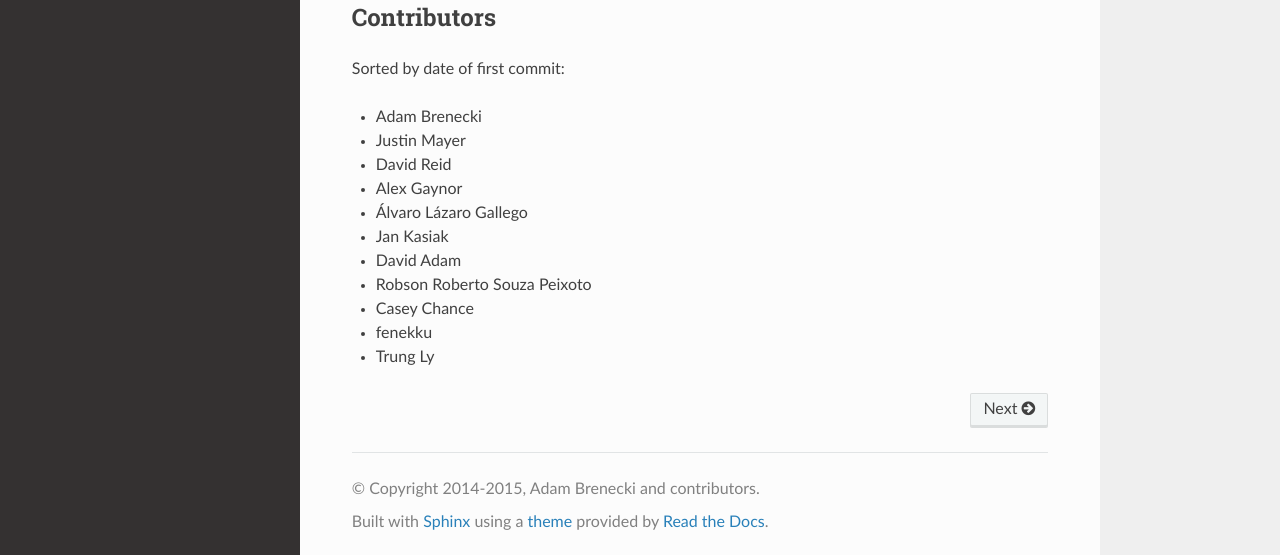
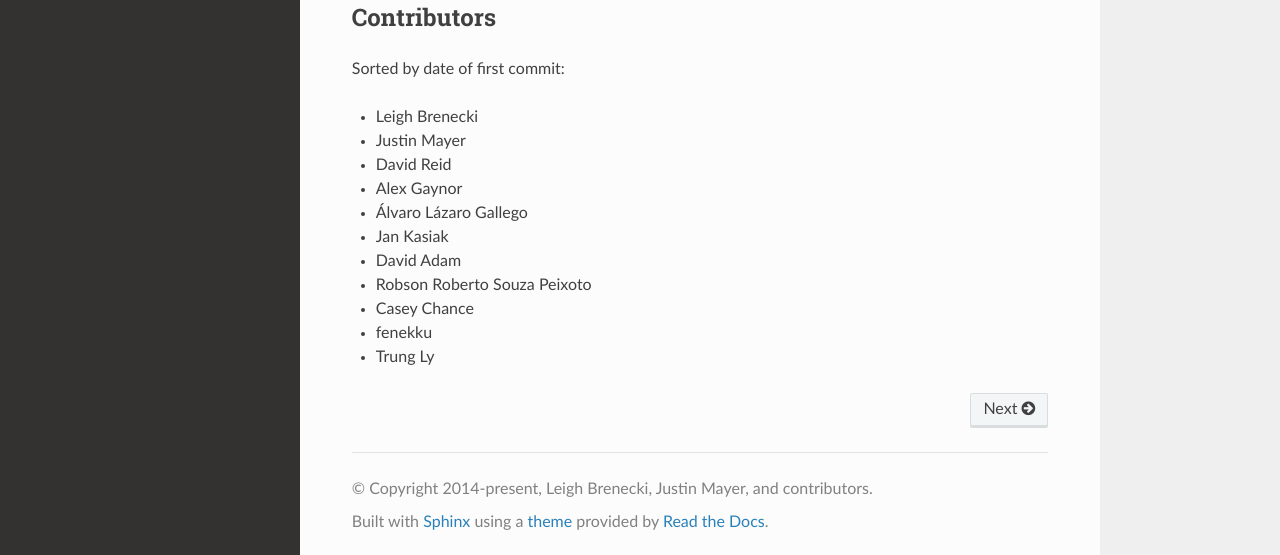
Before and after one commit to justinmayer/virtualfish, a Sphinx documentation site: the page built from docs/index.rst, in a window 1280 px wide and 900 px high, scrolled down 684 px. Shown: the part 342-897 px from the top of the window. Built offline with Sphinx 7.4.7 and the Read the Docs theme 2.0.0, drawn with Linux system fonts in a browser that asks for light colours; the version number could not be read and is left out.

Commit message:
Update names, URLs, and other housekeeping chores

```diff
--- a/docs/conf.py
+++ b/docs/conf.py
@@ -44,7 +44,7 @@ master_doc = 'index'
 
 # General information about the project.
 project = u'virtualfish'
-copyright = u'2014-2015, Adam Brenecki and contributors'
+copyright = u'2014-present, Leigh Brenecki, Justin Mayer, and contributors'
 
 # The version info for the project you're documenting, acts as replacement for
 # |version| and |release|, also used in various other places throughout the
@@ -196,8 +196,8 @@ latex_elements = {
 # (source start file, target name, title,
 #  author, documentclass [howto, manual, or own class]).
 latex_documents = [
-  ('index', 'virtualfish.tex', u'virtualfish Documentation',
-   u'Adam Brenecki and contributors', 'manual'),
+  ('index', 'virtualfish.tex', u'VirtualFish Documentation',
+   u'Leigh Brenecki, Justin Mayer, and contributors', 'manual'),
 ]
 
 # The name of an image file (relative to this directory) to place at the top of
@@ -226,8 +226,8 @@ latex_documents = [
 # One entry per manual page. List of tuples
 # (source start file, name, description, authors, manual section).
 man_pages = [
-    ('index', 'virtualfish', u'virtualfish Documentation',
-     [u'Adam Brenecki and contributors'], 1)
+    ('index', 'virtualfish', u'VirtualFish Documentation',
+     [u'Leigh Brenecki, Justin Mayer, and contributors'], 1)
 ]
 
 # If true, show URL addresses after external links.
@@ -240,8 +240,8 @@ man_pages = [
 # (source start file, target name, title, author,
 #  dir menu entry, description, category)
 texinfo_documents = [
-  ('index', 'virtualfish', u'virtualfish Documentation',
-   u'Adam Brenecki and contributors', 'virtualfish', 'One line description of project.',
+  ('index', 'virtualfish', u'VirtualFish Documentation',
+   u'Leigh Brenecki, Justin Mayer, and contributors', 'virtualfish', 'One line description of project.',
    'Miscellaneous'),
 ]
 
--- a/docs/index.rst
+++ b/docs/index.rst
@@ -22,7 +22,7 @@ Contributors
 
 Sorted by date of first commit:
 
--  Adam Brenecki
+-  Leigh Brenecki
 -  Justin Mayer
 -  David Reid
 -  Alex Gaynor
```
Also changed, not shown: CONTRIBUTING.md (+2 -2 lines), 2 other files.
